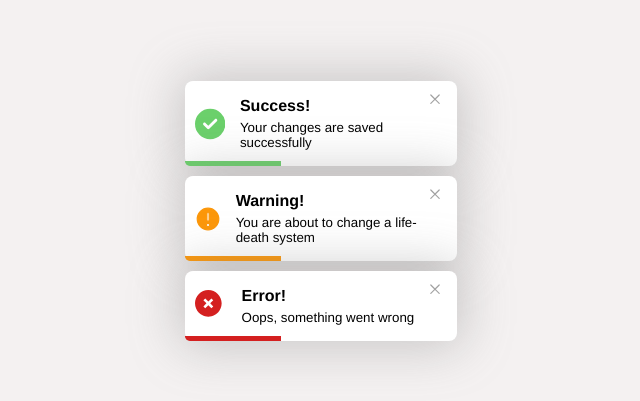
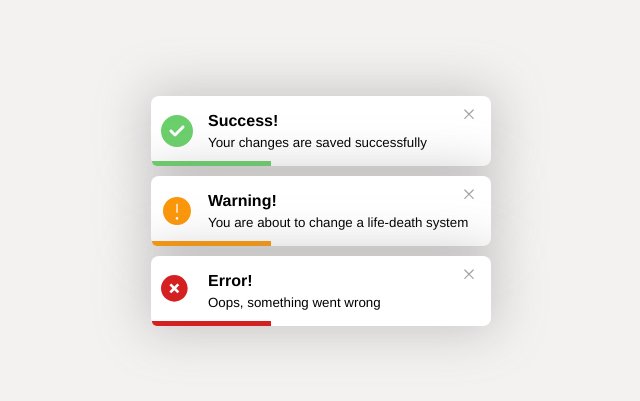
Before and after one commit to ry7an/ry7an-Toaster, a plain HTML site: page index.html in a window 1280 px wide. Shown: the part 197-598 px from the top of the page, without its empty margins (319-959 px from the left). Drawn offline with Linux system fonts and the light colour scheme.

Commit message:
Adjust Toaster Container Width
Updated the toaster container to have a fixed width instead of a percentage-based width.

```diff
--- a/style.css
+++ b/style.css
@@ -12,7 +12,7 @@ body {
 .toaster-container {
   background-color: white;
   border-radius: 0.5rem;
-  width: 20%;
+  width: 20rem;
   display: flex;
   padding: 0px 10px;
   justify-items: center;
```
